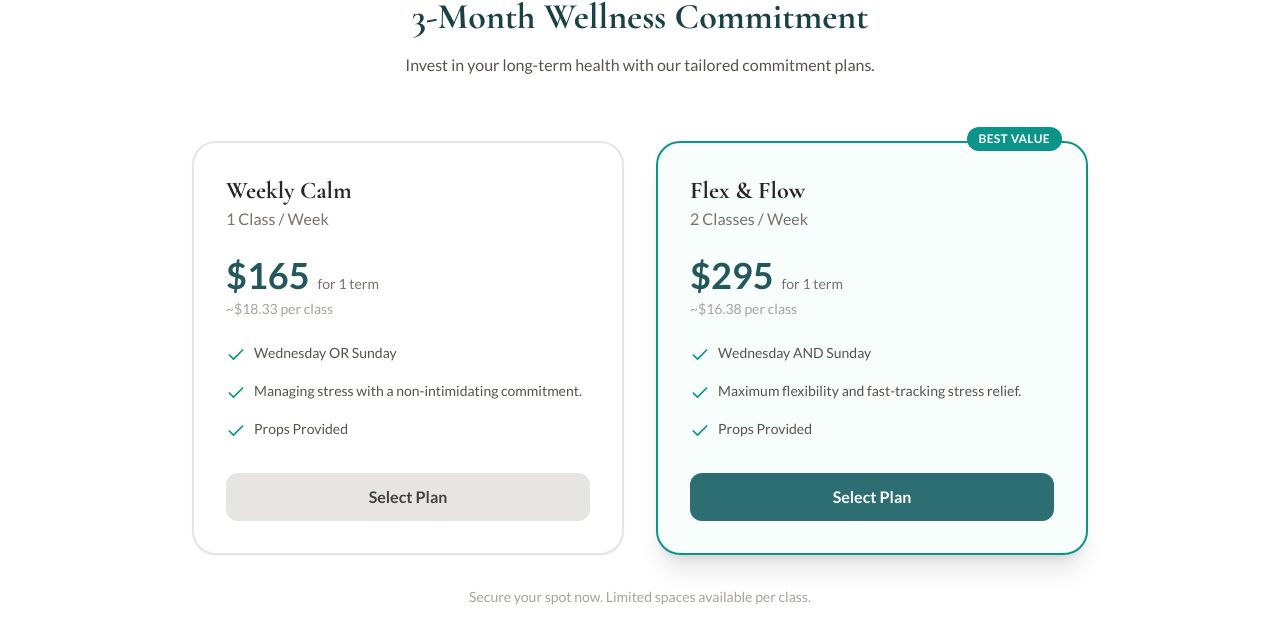
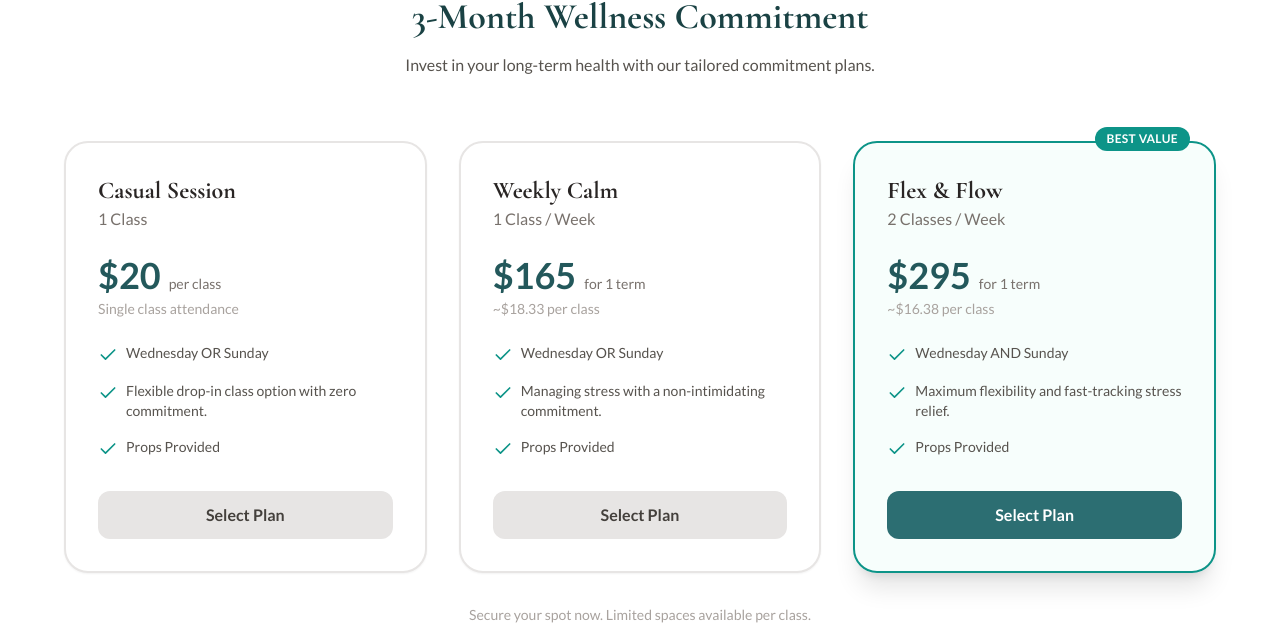
Before and after one commit to manishbaheti/Yoga-Studio-Landing-page, a React (Vite) app: page / in a window 1280 px wide. Shown: the part 2805-3430 px from the top of the page. Built offline with nearby package versions, Linux system fonts and the light colour scheme.

Commit message:
feat: add casual session pricing option
Update pricing plans and contact form to include a single-class drop-in option.

```diff
--- a/components/Contact.tsx
+++ b/components/Contact.tsx
@@ -144,6 +144,7 @@ const Contact: React.FC = () => {
                   >
                     <option value="Flex & Flow">Flex & Flow (2x/Week) - Best Value</option>
                     <option value="Weekly Calm">Weekly Calm (1x/Week)</option>
+                    <option value="Casual Session">Casual Session ($20 / Class)</option>
                     <option value="Just Inquiring">Just Inquiring</option>
                   </select>
                 </div>
--- a/components/Pricing.tsx
+++ b/components/Pricing.tsx
@@ -16,7 +16,7 @@ const Pricing: React.FC = () => {
           </p>
         </div>
 
-        <div className="grid md:grid-cols-2 gap-8 max-w-4xl mx-auto">
+        <div className="grid md:grid-cols-3 gap-8 max-w-6xl mx-auto">
           {PLANS.map((plan, index) => (
             <div
               key={index}
--- a/constants.ts
+++ b/constants.ts
@@ -68,6 +68,16 @@ export const SCHEDULE = [
 
 export const PLANS = [
   {
+    name: "Casual Session",
+    frequency: "1 Class",
+    options: "Wednesday OR Sunday",
+    price: "$20",
+    period: "per class",
+    perClass: "Single class attendance",
+    bestFor: "Flexible drop-in class option with zero commitment.",
+    isPrimary: false
+  },
+  {
     name: "Weekly Calm",
     frequency: "1 Class / Week",
     options: "Wednesday OR Sunday",
```
